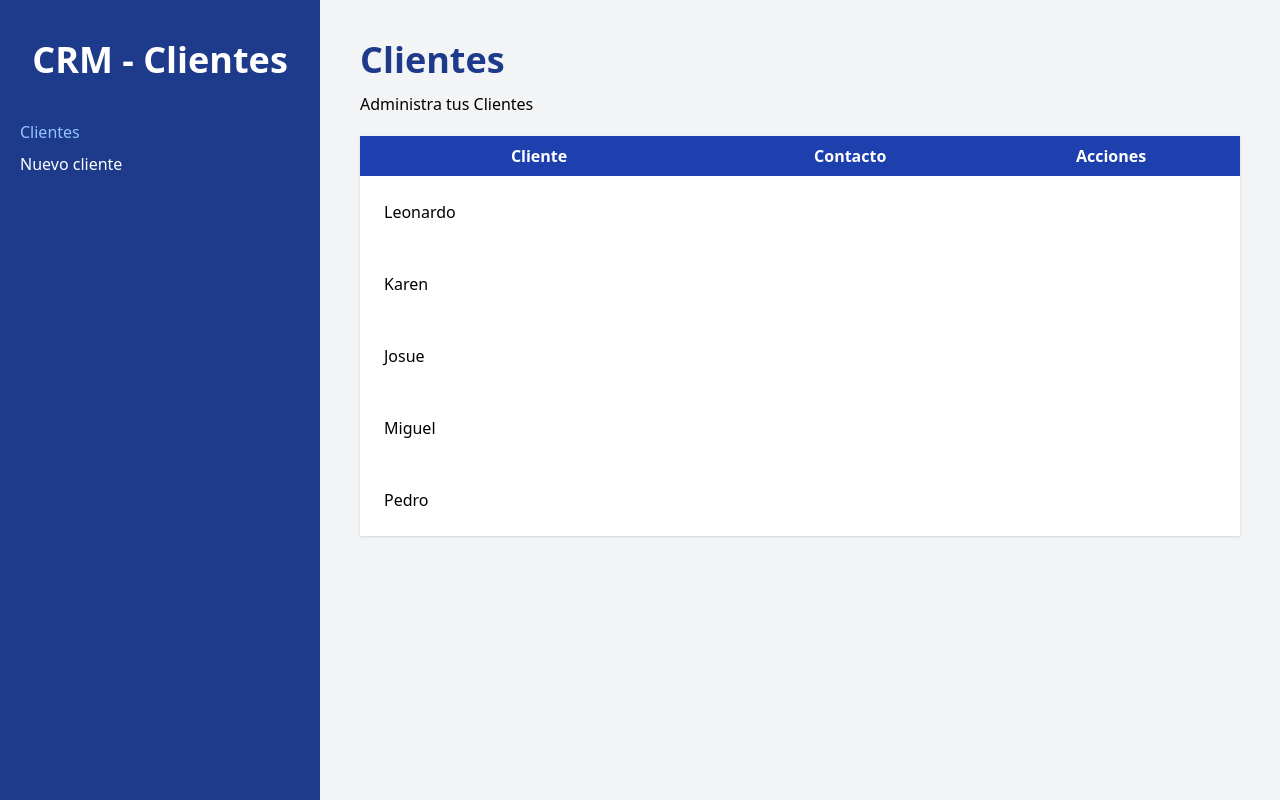
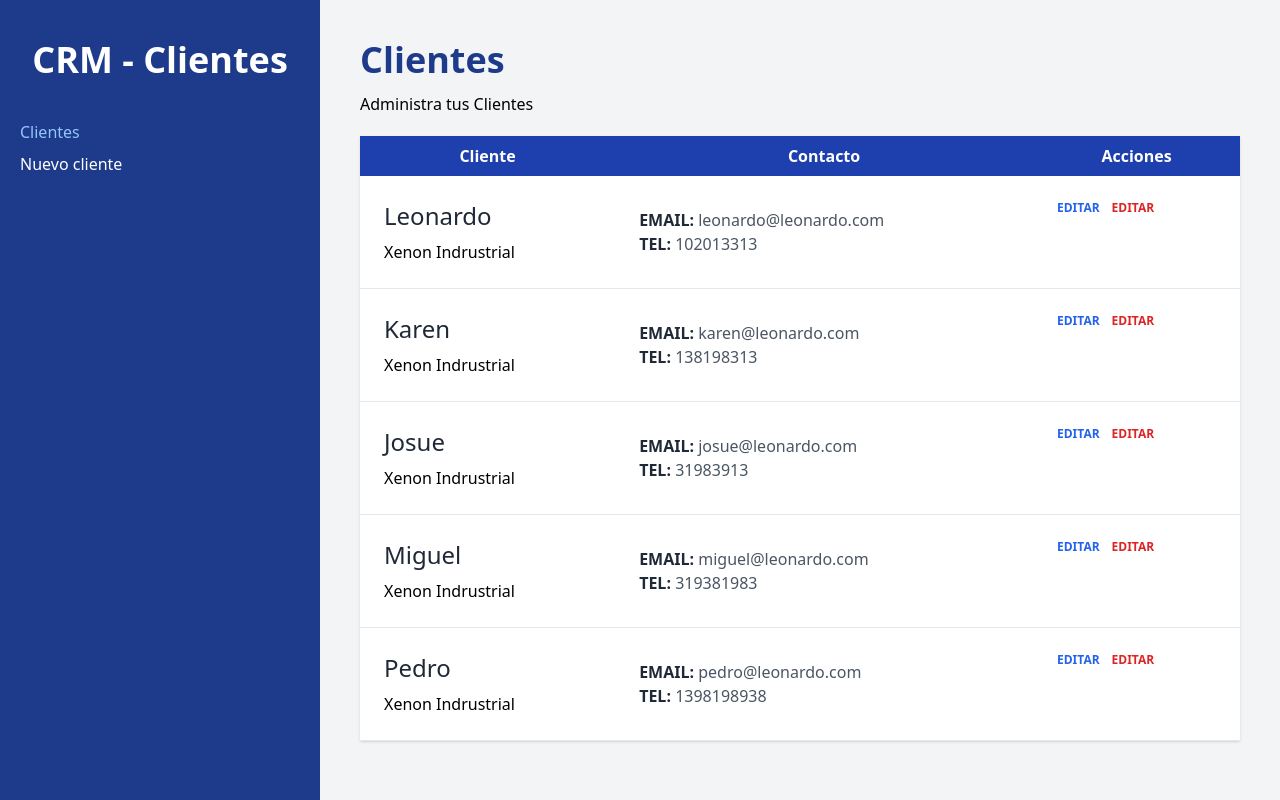
Before and after one commit to LeonardoAbraham/react-crm, a React (Vite) app: page / in a window 1280 px wide. Built offline with nearby package versions, Linux system fonts and the light colour scheme.

Commit message:
Mostrando el Resto de la Información

```diff
--- a/src/components/Cliente.jsx
+++ b/src/components/Cliente.jsx
@@ -4,9 +4,28 @@
     const { nombre, empresa, email, telefono, id } = cliente
 
     return (
-        <tr>
+        <tr className="border-b">
+            <td className="p-6 space-y-2">
+                <p className="text-2xl text-gray-800">{nombre}</p>
+                <p>{empresa}</p>
+            </td>
             <td className="p-6">
-                {nombre}
+                <p className="text-gray-600"> <span className="text-gray-800 uppercase font-bold">Email: </span>{email}</p>
+                <p className="text-gray-600"> <span className="text-gray-800 uppercase font-bold">Tel: </span>{telefono}</p>
+            </td>
+            <td className="p-6 flex gap-3">
+                <button
+                    type="button"
+                    className="text-blue-600 hover:text-blue-700 uppercase font-bold text-xs"
+                >
+                    Editar
+                </button>
+                <button
+                    type="button"
+                    className="text-red-600 hover:text-red-700 uppercase font-bold text-xs"
+                >
+                    Editar
+                </button>
             </td>
         </tr>
     )
```
